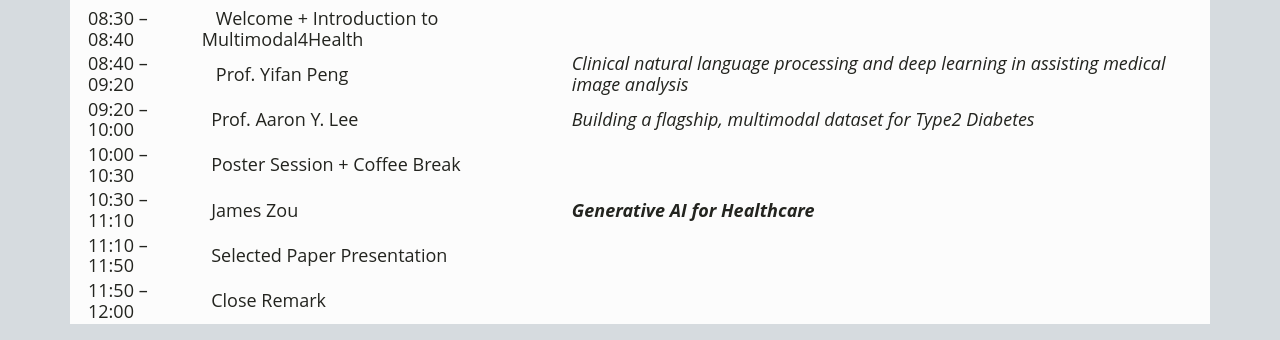
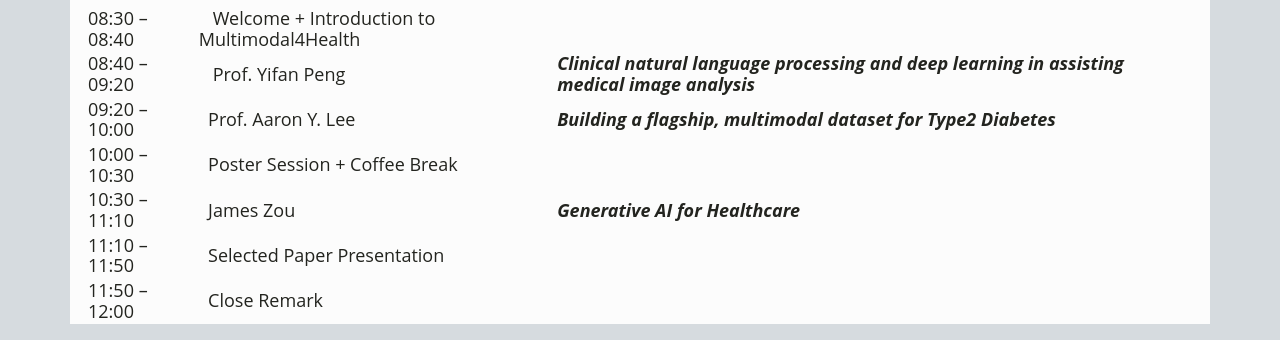
Before and after one commit to luomancs/Multimodal4Health-ICHI, a plain HTML site: page index.html in a window 1280 px wide. Shown: the part 734-1074 px from the top of the page. Drawn offline with Linux system fonts and the light colour scheme.

Commit message:
Update index.html

```diff
--- a/index.html
+++ b/index.html
@@ -94,12 +94,12 @@ our workshop will feature leading researchers and experts from sub-disciplines i
       <tr>
         <td>08:40 &ndash; 09:20&nbsp;&nbsp;</td>
         <td>&nbsp;&nbsp; Prof. Yifan Peng </td>
-        <td><i></b>Clinical natural language processing and deep learning in assisting medical image analysis</b></i></td>
+        <td><i><b>Clinical natural language processing and deep learning in assisting medical image analysis</b></i></td>
       </tr>
       <tr>
         <td>09:20 &ndash; 10:00&nbsp;&nbsp;</td>
         <td>&nbsp;&nbsp;Prof. Aaron Y. Lee</td>
-        <td><i></b>Building a flagship, multimodal dataset for Type2 Diabetes</b></i></td>
+        <td><i><b>Building a flagship, multimodal dataset for Type2 Diabetes</b></i></td>
       </tr>
       <tr>
         <td>10:00 &ndash; 10:30&nbsp;&nbsp;</td>
```
